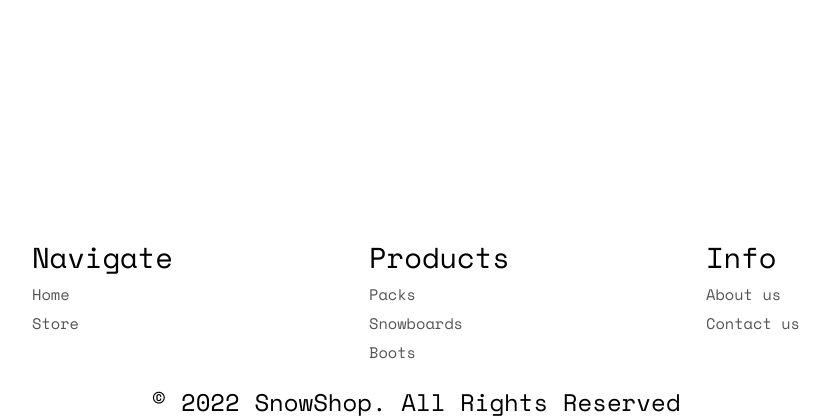
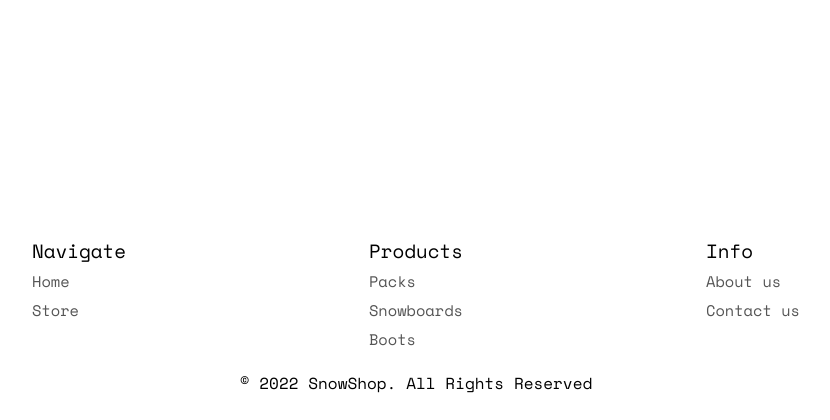
Before and after one commit to LAMagicx/SnowSite, a PHP site: page /about.html in a window 1280 px wide. Shown: the part 567-987 px from the top of the page, without its empty margins (224-1054 px from the left). After the commit the page ends 960 px from the top, so only its background shows below. Run offline with PHP 8.4, Linux system fonts and the light colour scheme.

Commit message:
footersize

```diff
--- a/css/main.css
+++ b/css/main.css
@@ -64,7 +64,7 @@ footer {
 }
 
 .footer p {
-	font-size: 1.5em;
+	font-size: 1em;
 }
 
 #nav {
@@ -150,7 +150,7 @@ footer {
 }
 
 .image-container {
-	magin: auto;
+	margin: auto;
 	width: 15em;
 	height: 15em;
 	overflow: hidden;
```
